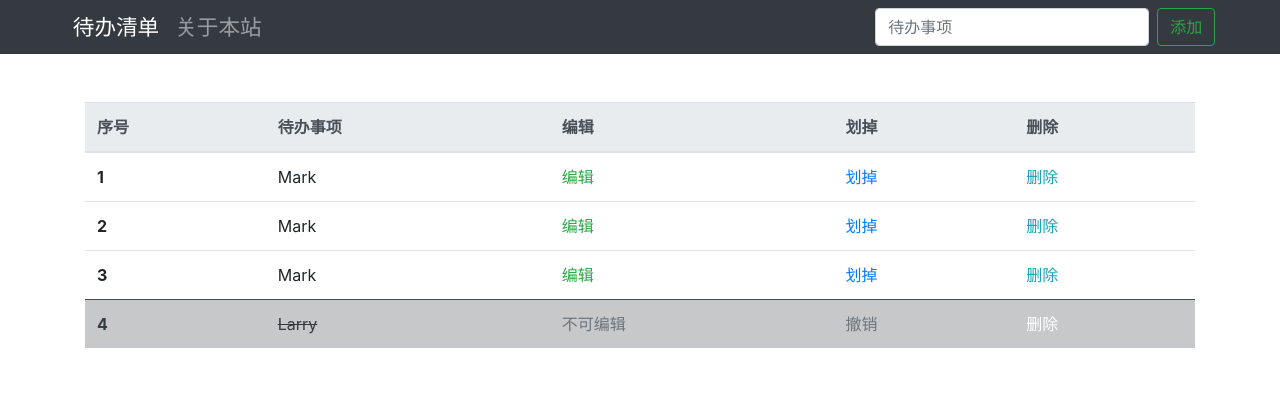
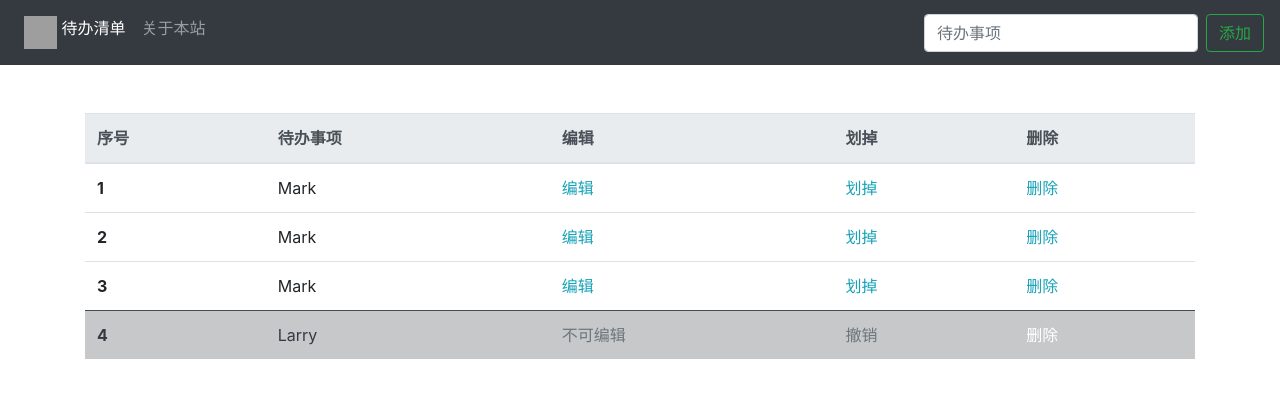
Before and after one commit to bestofQ/to_do_list, a Django app: page /todo/home/ in a window 1280 px wide. Shown: the top 398 px of the page. Run offline with Django 3.2, Linux system fonts and the light colour scheme; some libraries are stand-ins or nearby versions; grey boxes are pictures that could not be loaded.

Commit message:
使用静态文件

```diff
--- a/todolist/templates/todolist/base.html
+++ b/todolist/templates/todolist/base.html
@@ -1,3 +1,4 @@
+{% load static %}
 <!doctype html>
 <html lang="en">
   <head>
@@ -12,12 +13,15 @@
       {% endblock 标题 %}
     </title>
 
+    <!-- lable icon -->
+    <link rel="shortcut icon" href="{% static 'todolist/icons/icon_list.png' %}">
+
     <link rel="canonical" href="https://getbootstrap.com/docs/4.4/examples/navbar-static/">
 
     <!-- Bootstrap core CSS -->
     <link rel="stylesheet" href="https://stackpath.bootstrapcdn.com/bootstrap/4.4.1/css/bootstrap.min.css" integrity="sha384-Vkoo8x4CGsO3+Hhxv8T/Q5PaXtkKtu6ug5TOeNV6gBiFeWPGFN9MuhOf23Q9Ifjh" crossorigin="anonymous">
 
-    <link rel="stylesheet" href="todolist/base.css">
+    <link rel="stylesheet" href="{% static 'todolist/css/base.css' %}">
     <link rel="stylesheet" href="{% block css %}{% endblock css %}">
 
   </head>
@@ -27,7 +31,7 @@
   <div class="collapse navbar-collapse" id="navbarCollapse">
     <ul class="navbar-nav mr-auto">
       <li class="nav-item {% block 待办清单高亮 %}{% endblock 待办清单高亮 %}">
-        <a class="nav-link" href="{% url 'todolist:todolist_home' %}">待办清单</a>
+        <a class="nav-link" href="{% url 'todolist:todolist_home' %}"><img src="{% static 'todolist/images/logo_list.png' %}" width="33" height="33" class="d-inline-block align-top" alt=""> 待办清单</a>
       </li>
       <li class="nav-item {% block 关于本站高亮 %}{% endblock 关于本站高亮 %}">
       <!--  <a class="nav-link" href="/todo/about/">关于本站</a> -->
--- a/todolist/templates/todolist/edit.html
+++ b/todolist/templates/todolist/edit.html
@@ -1,6 +1,7 @@
 {% extends "todolist/base.html" %}
+{% load static %}
 {% block css %}
-todolist/edit.css
+{% static "todolist/css/edit.css" %}
 {% endblock css %}
 {% block 标题 %}
 编辑
--- a/todolist/templates/todolist/home.html
+++ b/todolist/templates/todolist/home.html
@@ -1,6 +1,7 @@
 {% extends "todolist/base.html" %}
+{% load static %}
 {% block css %}
-todolist/home.css
+{% static "todolist/css.home.css" %}
 {% endblock css %}
 {% block 标题 %}
 个人待办清单
@@ -25,22 +26,22 @@
       <th scope="row">1</th>
       <td>Mark</td>
       <!-- <td><a href="/todo/edit/" class="text-success">编辑</a></td> -->
-      <td><a href="{% url 'todolist:todolist_edit' %}" class="text-success">编辑</a></td>
-      <td><a href="#">划掉</a></td>
+      <td><a href="{% url 'todolist:todolist_edit' %}" class="text-info">编辑</a></td>
+      <td><a href="#" class="text-info">划掉</a></td>
       <td><a href="#" class="text-info">删除</a></td>
     </tr>
     <tr>
       <th scope="row">2</th>
       <td>Mark</td>
-      <td><a href="/todo/edit/" class="text-success">编辑</a></td>
-      <td><a href="#">划掉</a></td>
+      <td><a href="/todo/edit/" class="text-info">编辑</a></td>
+      <td><a href="#" class="text-info">划掉</a></td>
       <td><a href="#" class="text-info">删除</a></td>
     </tr>
     <tr>
       <th scope="row">3</th>
       <td>Mark</td>
-      <td><a href="#" class="text-success">编辑</a></td>
-      <td><a href="#">划掉</a></td>
+      <td><a href="#" class="text-info">编辑</a></td>
+      <td><a href="#" class="text-info">划掉</a></td>
       <td><a href="#" class="text-info">删除</a></td>
     </tr>
     <tr class="table-dark">
```
Also changed, not shown: 说明.md (+2 -0 lines).
